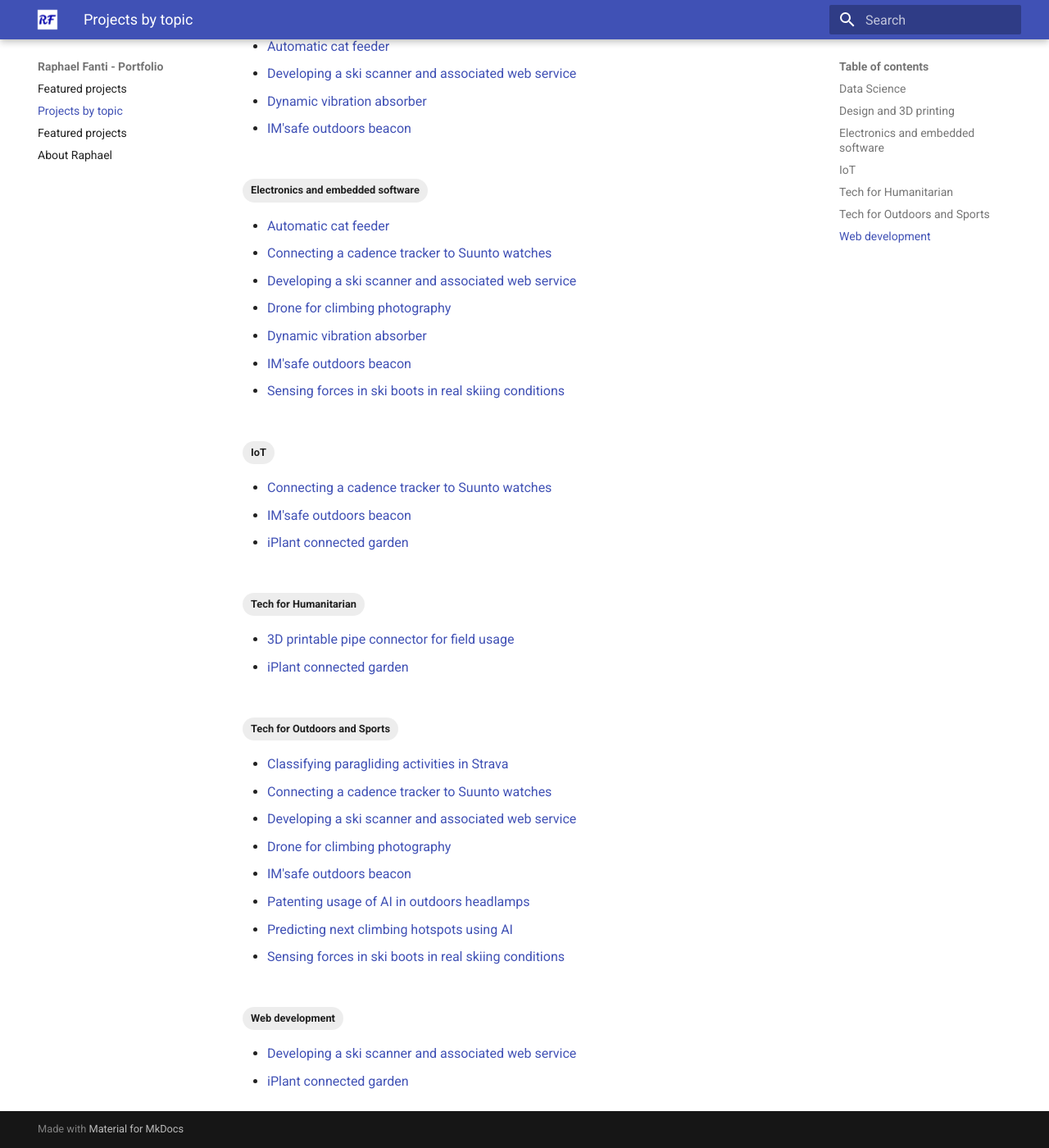
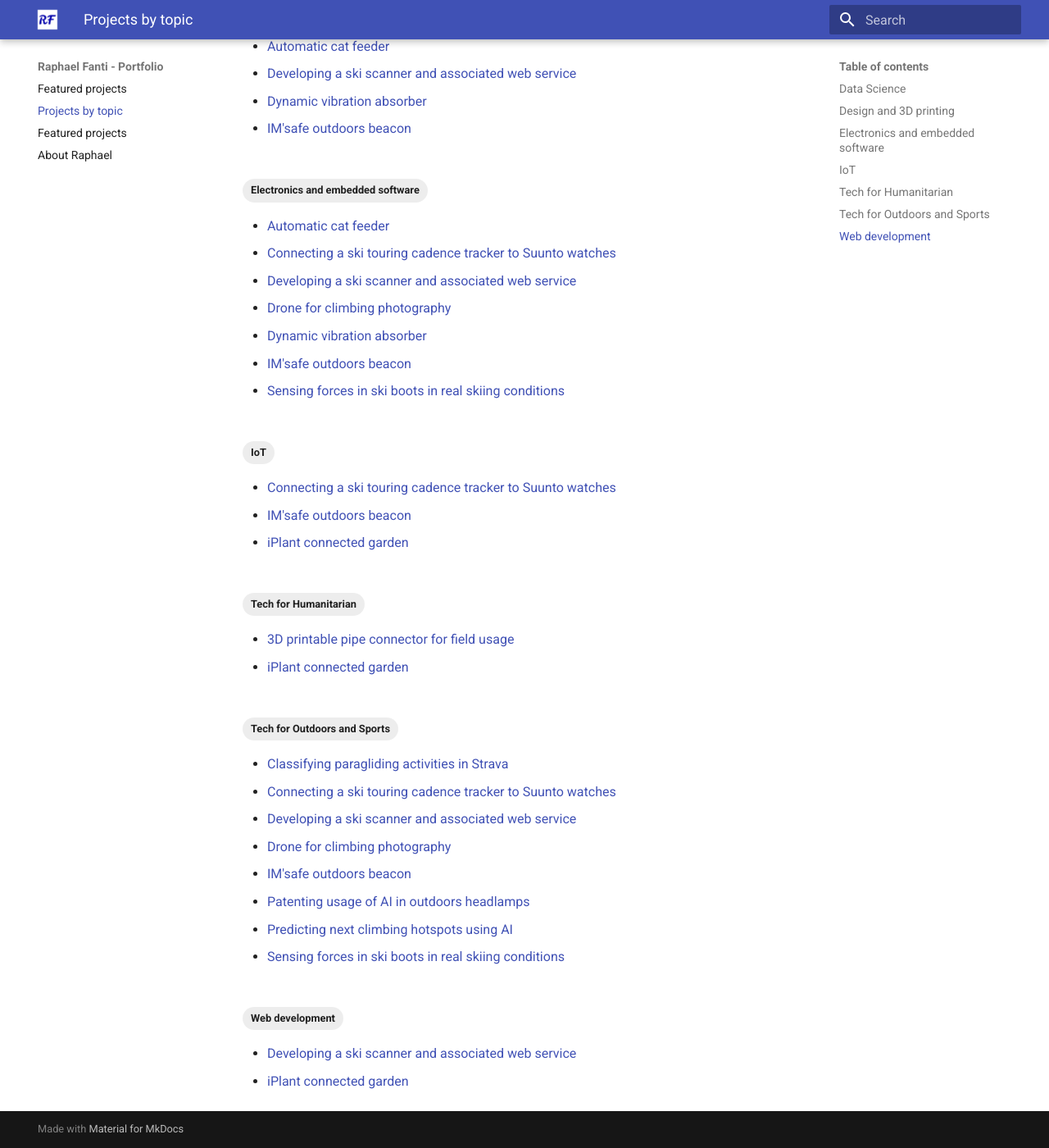
Before and after one commit to raphaFanti/portfolio, an MkDocs documentation site: the page built from docs/projects.md, in a window 1280 px wide and 1400 px high, scrolled down 508 px. Shown: the whole window at 82% size. Built offline with MkDocs 1.6.1 and Material for MkDocs 9.7.7, drawn with Linux system fonts in a browser that asks for light colours.

Commit message:
Improved Featured Projects page

```diff
--- a/docs/projects/suunto_pomocup_connection.md
+++ b/docs/projects/suunto_pomocup_connection.md
@@ -1,5 +1,5 @@
 ---
-title: Connecting a cadence tracker to Suunto watches
+title: Connecting a ski touring cadence tracker to Suunto watches
 date: 2018-10-30
 tags:
 - Electronics and embedded software
--- a/mkdocs.yml
+++ b/mkdocs.yml
@@ -30,3 +30,6 @@ markdown_extensions:
     - admonition
     - pymdownx.details
     - pymdownx.superfences
+    - pymdownx.emoji:
+        emoji_index: !!python/name:material.extensions.emoji.twemoji
+        emoji_generator: !!python/name:material.extensions.emoji.to_svg
```
Also changed, not shown: docs/index.md (+48 -16 lines).
